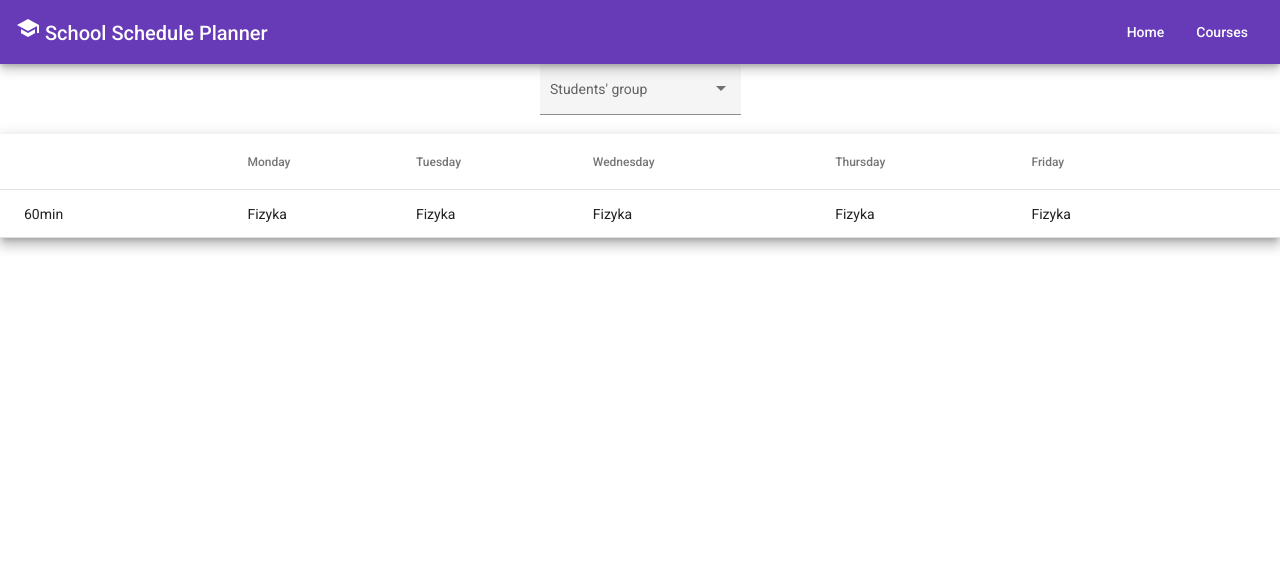
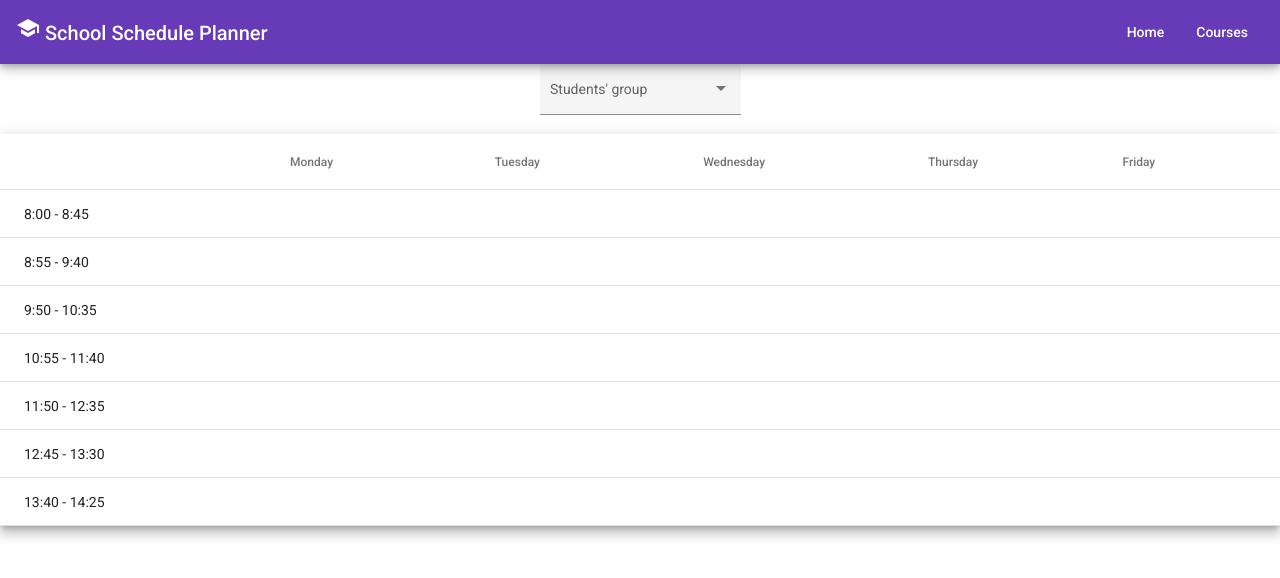
Before and after one commit to m-kmiec/school-schedule-planner-angular, an Angular app: page /home in a window 1280 px wide. Shown: the top 578 px of the page. Built offline with nearby package versions, Linux system fonts and the light colour scheme; data requests are answered from the project's data file.

Commit message:
addition of data to json db

```diff
--- a/db.json
+++ b/db.json
@@ -2,17 +2,17 @@
   "courses": [
     {
       "subject": {
-        "name": "Fizyka",
-        "abbre": "FIZ",
+        "name": "Physics",
+        "abbre": "PHS",
         "isMandatory": true
       },
       "teacher": {
-        "name": "Anna",
-        "surrname": "Kowal",
+        "name": "Tony",
+        "surrname": "Arias",
         "coursesTaught": []
       },
       "type": "Science",
-      "duration": "60min",
+      "duration": "45 min",
       "hoursReq": "8",
       "id": 3
     }
@@ -30,5 +30,94 @@
       "name": "2B",
       "additionalCourses": []
     }
+  ],
+  "subjects": [
+    {
+      "name": "Mathematics",
+      "abbre": "MATH",
+      "isMandatory": true
+    },
+    {
+      "name": "Physics",
+      "abbre": "PHYS",
+      "isMandatory": true
+    },
+    {
+      "name": "Biology",
+      "abbre": "BIO",
+      "isMandatory": true
+    },
+    {
+      "name": "Chemistry",
+      "abbre": "CHEM",
+      "isMandatory": true
+    },
+    {
+      "name": "Polish",
+      "abbre": "POL",
+      "isMandatory": true
+    },
+    {
+      "name": "English",
+      "abbre": "ENG",
+      "isMandatory": true
+    },
+    {
+      "name": "History",
+      "abbre": "HIS",
+      "isMandatory": true
+    },
+    {
+      "name": "Physical Education",
+      "abbre": "PE",
+      "isMandatory": true
+    },
+    {
+      "name": "Advanced Mathematics",
+      "abbre": "aMATH",
+      "isMandatory": false
+    },
+    {
+      "name": "Advanced Physics",
+      "abbre": "aPHYS",
+      "isMandatory": false
+    },
+    {
+      "name": "Advanced Chemistry",
+      "abbre": "aCHEM",
+      "isMandatory": false
+    },
+    {
+      "name": "Advanced Biology",
+      "abbre": "aBIO",
+      "isMandatory": false
+    },
+    {
+      "name": "Advanced Polish",
+      "abbre": "aPOL",
+      "isMandatory": false
+    },
+    {
+      "name": "Advanced History",
+      "abbre": "aHIS",
+      "isMandatory": false
+    }
+  ],
+  "teachers": [
+    {
+      "name": "Tahlia",
+      "surrname": "Benson",
+      "coursesTaught": []
+    },
+    {
+      "name": "Licoln",
+      "surrname": "Dean",
+      "coursesTaught": []
+    },
+    {
+      "name": "Aleena",
+      "surrname": "Whitaker",
+      "coursesTaught": []
+    }
   ]
 }
--- a/src/app/app-routing.module.ts
+++ b/src/app/app-routing.module.ts
@@ -7,10 +7,10 @@ import { CourseListComponent } from './course-list/course-list.component';
 import { HomePageComponent } from './home-page/home-page.component';
 
 const routes: Routes = [
-  { path: 'home', component: HomePageComponent},
+  { path: 'home', component: HomePageComponent },
   { path: "subjects", component: AppComponent },
-  {path: "courses", component: CourseListComponent},
-  {path: "addCourse", component: CourseDialogComponent}
+  { path: "courses", component: CourseListComponent },
+  { path: "addCourse", component: CourseDialogComponent }
 ];
 
 @NgModule({
--- a/src/app/course-table/course-table.component.css
+++ b/src/app/course-table/course-table.component.css
@@ -1,3 +1,18 @@
 .courses-table {
     width: 100%;
 }
+
+.mat-column-Monday {
+    padding-right: 20px;
+}
+.mat-column-Tuesday {
+    padding-left: 30px;
+}
+
+.mat-column-Wednesday {
+    padding-left: 30px;
+}
+
+.mat-column-Thursday {
+    padding-right: 20px;
+}
--- a/src/app/course-table/course-table.component.html
+++ b/src/app/course-table/course-table.component.html
@@ -1,33 +1,33 @@
-<table mat-table class="courses-table mat-elevation-z8" [dataSource]="courses">
+<table mat-table class="courses-table mat-elevation-z8" [dataSource]="timestamps">
 
 <ng-container matColumnDef="Duration">
     <th mat-header-cell *matHeaderCellDef></th>
-    <td mat-cell *matCellDef="let course"> {{course.duration}} </td>
+    <td mat-cell *matCellDef="let timestamp"> {{timestamp}} </td>
 </ng-container>
 
 <ng-container matColumnDef="Monday">
     <th mat-header-cell *matHeaderCellDef> Monday </th>
-    <td mat-cell *matCellDef="let course"> {{course.subject.name}} </td>
+    <td mat-cell *matCellDef="let course">  </td>
 </ng-container>
 
 <ng-container matColumnDef="Tuesday">
     <th mat-header-cell *matHeaderCellDef> Tuesday </th>
-    <td mat-cell *matCellDef="let course">  {{course.subject.name}} </td>
+    <td mat-cell *matCellDef="let course">   </td>
 </ng-container>
 
 <ng-container matColumnDef="Wednesday">
     <th mat-header-cell *matHeaderCellDef> Wednesday </th>
-    <td mat-cell *matCellDef="let course"> {{course.subject.name}} </td>
+    <td mat-cell *matCellDef="let course">  </td>
 </ng-container>
 
 <ng-container matColumnDef="Thursday">
     <th mat-header-cell *matHeaderCellDef> Thursday </th>
-    <td mat-cell *matCellDef="let course"> {{course.subject.name}} </td>
+    <td mat-cell *matCellDef="let course"> </td>
 </ng-container>
 
 <ng-container matColumnDef="Friday">
     <th mat-header-cell *matHeaderCellDef> Friday </th>
-    <td mat-cell *matCellDef="let course"> {{course.subject.name}} </td>
+    <td mat-cell *matCellDef="let course">  </td>
 </ng-container>
 
 <tr mat-header-row *matHeaderRowDef="displayedColumns"></tr>
--- a/src/app/course-table/course-table.component.ts
+++ b/src/app/course-table/course-table.component.ts
@@ -13,11 +13,13 @@ export class CourseTableComponent implements OnInit {
 
   courses: Course[] = [];
 
-  displayedColumns: string[] = ['Duration', 'Monday', 'Tuesday', 'Wednesday', 'Thursday', 'Friday' ];
+  timestamps: string[] = ['8:00 - 8:45', '8:55 - 9:40', '9:50 - 10:35', '10:55 - 11:40', '11:50 - 12:35', '12:45 - 13:30', '13:40 - 14:25'];
+
+  displayedColumns: string[] = ['Duration', 'Monday', 'Tuesday', 'Wednesday', 'Thursday', 'Friday'];
 
   ngOnInit(): void {
     this.coursesService.getCourses().
-        subscribe(data => this.courses = data);
-  }
+      subscribe(data => this.courses = data);
+    };
 
 }
--- a/src/app/database/list-of-subjects.ts
+++ /dev/null
@@ -1,18 +0,0 @@
-import { Subject } from "../models/Subject";
-
-export const SUBJECTS: Subject[] =[
-    {name:"Matematyka",abbre:"MAT",isMandatory: true},
-    {name:"Fizyka",abbre:"FIZ",isMandatory: true},
-    {name:"Biologia",abbre:"BIO",isMandatory: true},
-    {name:"Chemia",abbre:"CHEM",isMandatory: true},
-    {name:"Język polski",abbre:"POL",isMandatory: true},
-    {name:"Język angielski",abbre:"ANG",isMandatory: true},
-    {name:"Historia",abbre:"HIS",isMandatory: true},
-    {name:"Wychowanie fizyczne",abbre:"W-F",isMandatory: true},
-    {name:"Matematyka roszrzeona",abbre:"MATR",isMandatory: false},
-    {name:"Fizyka rozszerzona",abbre:"FIZR",isMandatory: false},
-    {name:"Chemia rozszerzona",abbre:"CHR",isMandatory: false},
-    {name:"Biologia rozszerzona",abbre:"BIOR",isMandatory: false},
-    {name:"Jezyk polski rozszerzony",abbre:"POLR",isMandatory: false},
-    {name:"Historia rozszerzona",abbre:"HISR",isMandatory: false},
-];
--- a/src/app/database/list-of-teachers.ts
+++ /dev/null
@@ -1,7 +0,0 @@
-import { Teacher } from "../models/Teacher";
-
-export const TEACHERS: Teacher[] =[
-    {name:"Anna",surrname:"Kowal",coursesTaught:[]},
-    {name:"Janusz",surrname:"Warchlak",coursesTaught:[]},
-    {name:"Paweł",surrname:"Skośny",coursesTaught:[]}
-];
```
